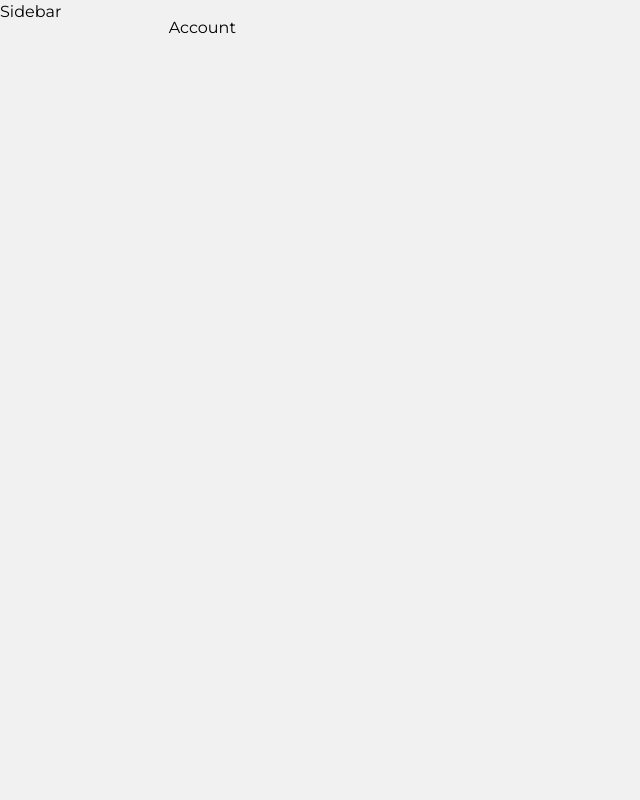
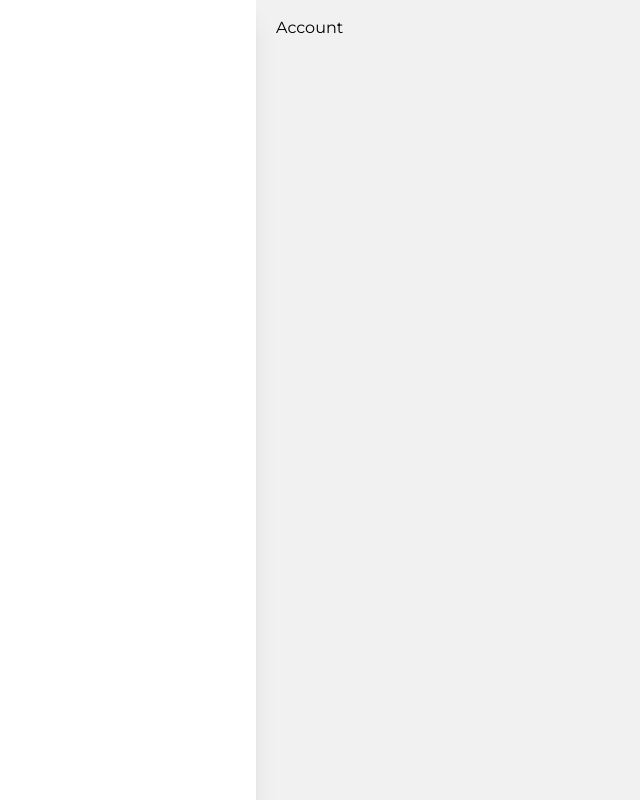
Before and after one commit to jasonchriscodes/Home-Automation-Manager, a React (Create React App) app in the folder frontend/: page /account in a window 1280 px wide. Shown: the whole page, without its empty margins (0-640 px from the left). Built offline with nearby package versions, Linux system fonts and the light colour scheme.

Commit message:
chore: add sidebar styling

```diff
--- a/frontend/src/layouts/sidebar/index.js
+++ b/frontend/src/layouts/sidebar/index.js
@@ -1,7 +1,11 @@
 import React from "react";
 
 const Sidebar = () => {
-  return <div>Sidebar</div>;
+  return (
+    <div>
+      <div className="bg-white text-gray shadow-xl z-[999] w-[16rem] max-w-[16rem] h-screen overflow-hidden md:relative fixed"></div>
+    </div>
+  );
 };
 
 export default Sidebar;
```
